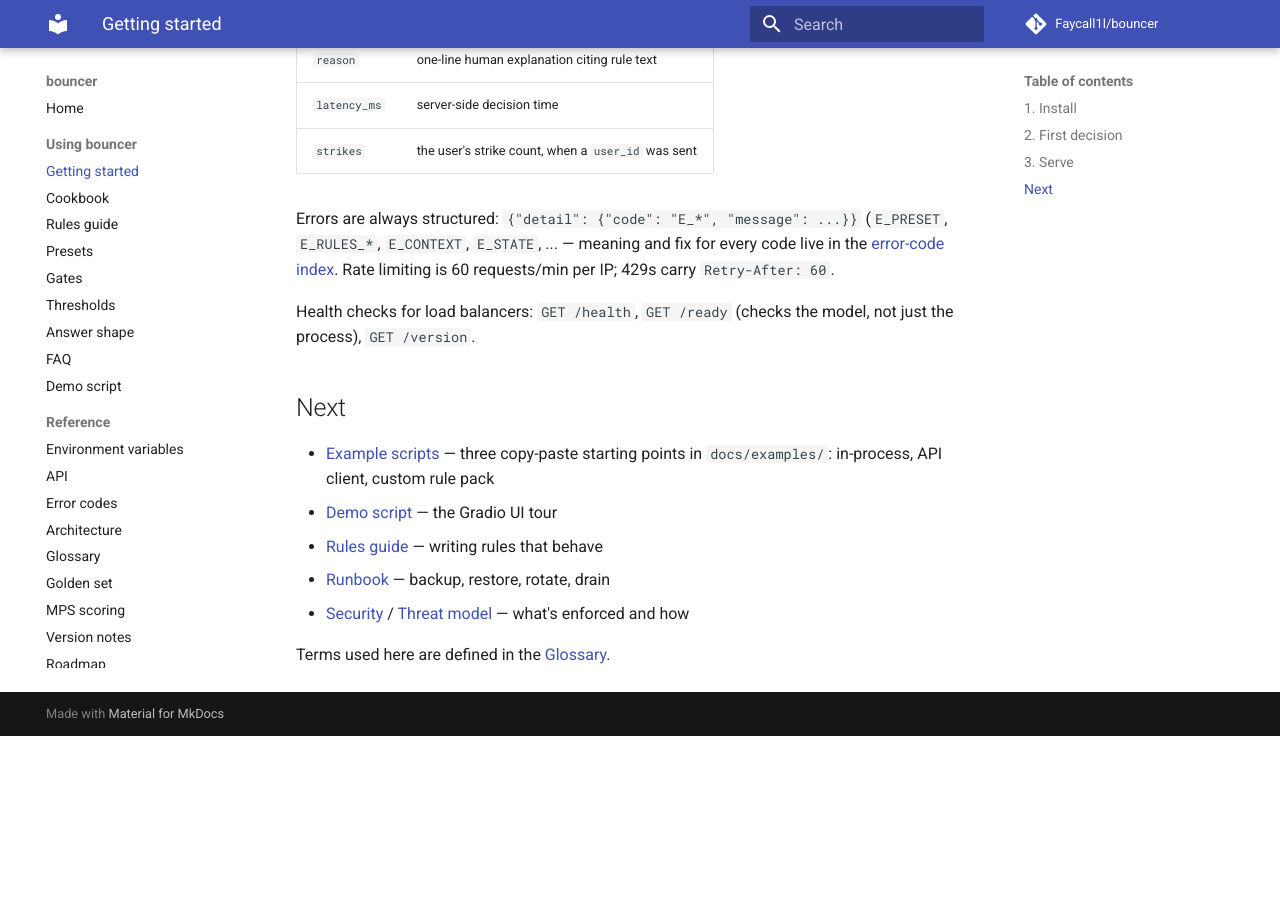
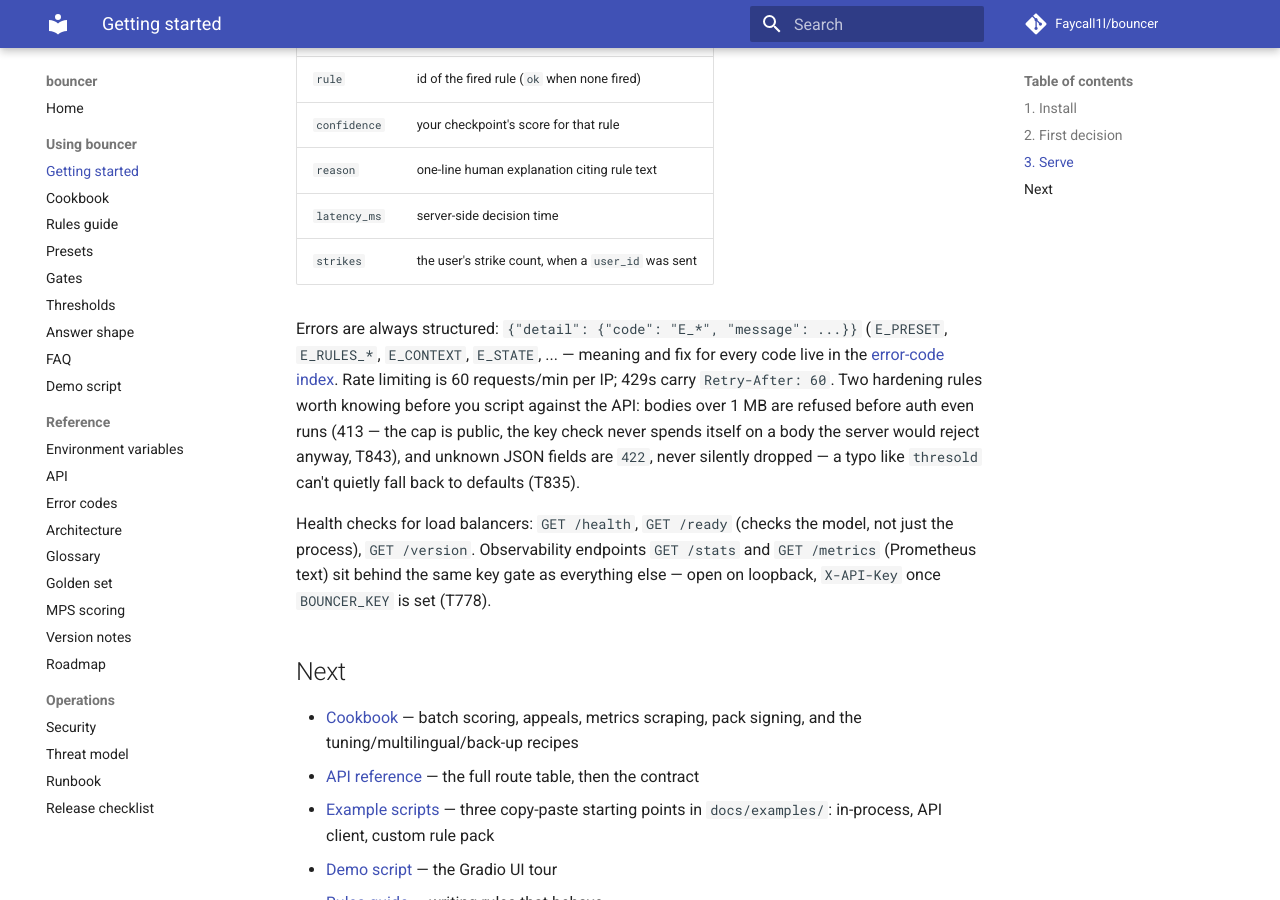
Before and after one commit to Faycall1l/bouncer, an MkDocs documentation site: the page built from docs/getting-started.md, in a window 1280 px wide and 900 px high, scrolled down 1946 px. Built offline with MkDocs 1.6.1 and Material for MkDocs 9.7.7, drawn with Linux system fonts in a browser that asks for light colours; comment, search, counter and statistics services are not loaded; before the commit the page ends 2682 px from its top, so only the background shows below that; some of the changed text lies outside the part shown.

Commit message:
T998: getting started covers the 0.5.0 surface, claims pinned

```diff
--- a/docs/getting-started.md
+++ b/docs/getting-started.md
@@ -20,6 +20,9 @@
 * No training, no data: bouncer is zero-shot. The first run downloads or loads
   the System One checkpoint you pick (`bouncer models` lists what's
   configured).
+* `bouncer doctor` verifies the install without loading the model or
+  touching the network: interpreter, config, adapter env presence
+  (values are never printed), importable deps, model routing (T727).
 
 ## 2. First decision
 
@@ -46,9 +49,10 @@
 | 4 | configuration error (bad preset, bad rules file, ...) |
 
 Useful flags: `--quiet` prints just the action, `--json` the full decision
-object, `--rules PATH` your own rule pack instead of a preset, and split gates
-`--allow-threshold` / `--delete-threshold` to tune the two bars independently
-(`--threshold` sets both).
+object, `--rules PATH` your own rule pack instead of a preset, `--lang auto`
+to say out loud "detect the language from the message's own script" (T893),
+and split gates `--allow-threshold` / `--delete-threshold` to tune the two
+bars independently (`--threshold` sets both).
 
 !!! note "Why no confidence numbers on this page"
     Confidences are your checkpoint's output, not a constant of the
@@ -88,13 +92,24 @@
 Errors are always structured: `{"detail": {"code": "E_*", "message": ...}}`
 (`E_PRESET`, `E_RULES_*`, `E_CONTEXT`, `E_STATE`, ... — meaning and fix for
 every code live in the [error-code index](error-codes.md). Rate limiting
-is 60 requests/min per IP; 429s carry `Retry-After: 60`.
+is 60 requests/min per IP; 429s carry `Retry-After: 60`. Two hardening
+rules worth knowing before you script against the API: bodies over 1 MB
+are refused before auth even runs (413 — the cap is public, the key
+check never spends itself on a body the server would reject anyway,
+T843), and unknown JSON fields are `422`, never silently dropped — a
+typo like `thresold` can't quietly fall back to defaults (T835).
 
 Health checks for load balancers: `GET /health`, `GET /ready` (checks the
-model, not just the process), `GET /version`.
+model, not just the process), `GET /version`. Observability endpoints
+`GET /stats` and `GET /metrics` (Prometheus text) sit behind the same
+key gate as everything else — open on loopback, `X-API-Key` once
+`BOUNCER_KEY` is set (T778).
 
 ## Next
 
+* [Cookbook](cookbook.md) — batch scoring, appeals, metrics scraping,
+  pack signing, and the tuning/multilingual/back-up recipes
+* [API reference](api.md) — the full route table, then the contract
 * [Example scripts](examples/01_in_process.py) — three copy-paste starting
   points in `docs/examples/`: in-process, API client, custom rule pack
 * [Demo script](demo-script.md) — the Gradio UI tour
```
Also changed, not shown: other parts of docs/getting-started.md (+1 -1 lines), TODO.md (+1 -1 lines), 1 other file.
